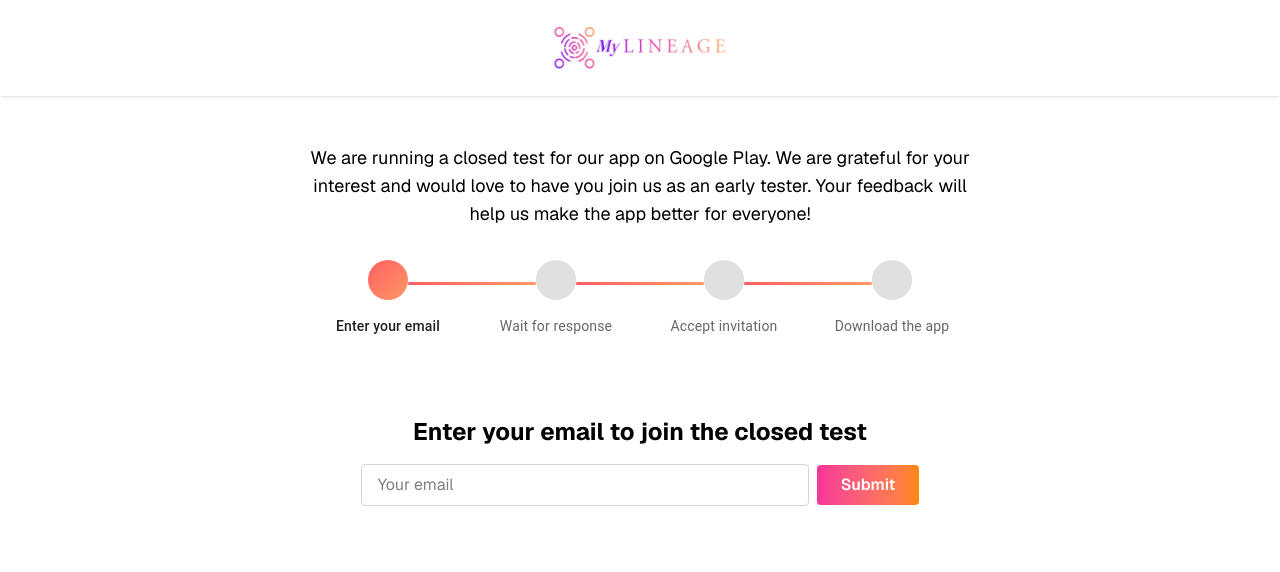
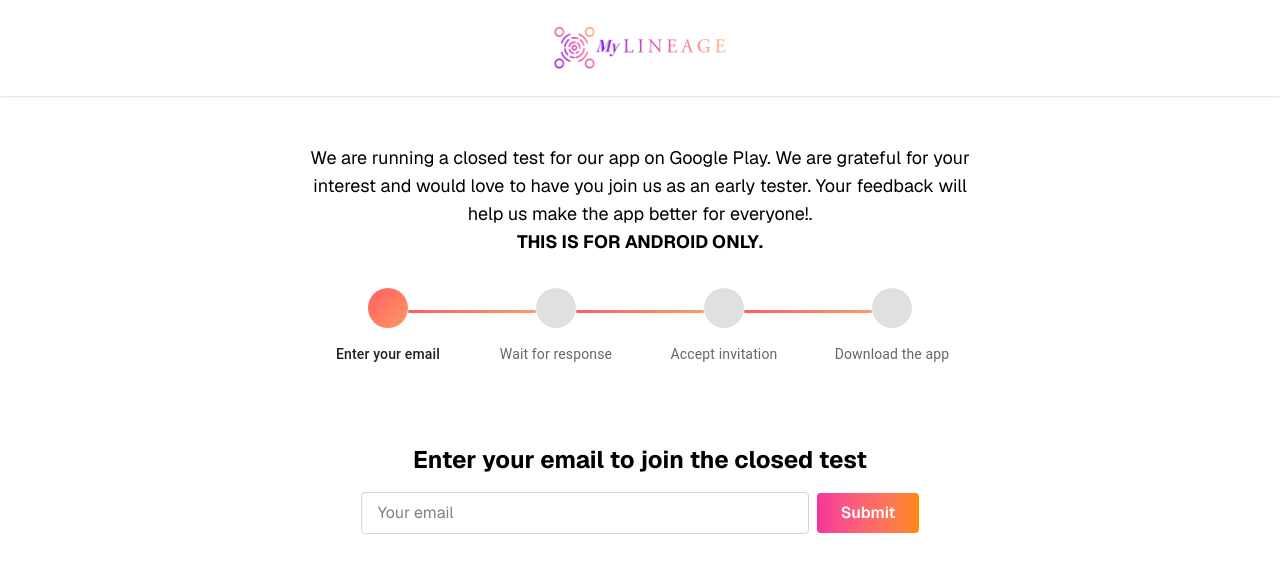
Before and after one commit to TheLineageProject/Lineage-Testers, a Next.js app: page / in a window 1280 px wide. Shown: the top 572 px of the page. Built offline with nearby package versions, Linux system fonts and the light colour scheme; some icons are missing.

Commit message:
Specify Android

```diff
--- a/src/app/layout.tsx
+++ b/src/app/layout.tsx
@@ -13,8 +13,8 @@ const geistMono = Geist_Mono({
 });
 
 export const metadata: Metadata = {
-  title: "MyLINEAGE Closed Testing",
-  description: "MyLINEAGE Closed Testing",
+  title: "MyLINEAGE Closed Testing | Android only",
+  description: "MyLINEAGE Closed Testing | Android only",
 };
 
 export default function RootLayout({
--- a/src/app/page.tsx
+++ b/src/app/page.tsx
@@ -99,7 +99,8 @@ export default function Home() {
       <Navbar />
       <div className="w-full max-w-2xl mt-12">
         <p className="text-center text-lg mb-8">
-          We are running a closed test for our app on Google Play. We are grateful for your interest and would love to have you join us as an early tester. Your feedback will help us make the app better for everyone!
+          We are running a closed test for our app on Google Play. We are grateful for your interest and would love to have you join us as an early tester. Your feedback will help us make the app better for everyone!. <br />
+          <b>THIS IS FOR ANDROID ONLY.</b>
         </p>
         <Stepper
           activeStep={activeStep}
```
